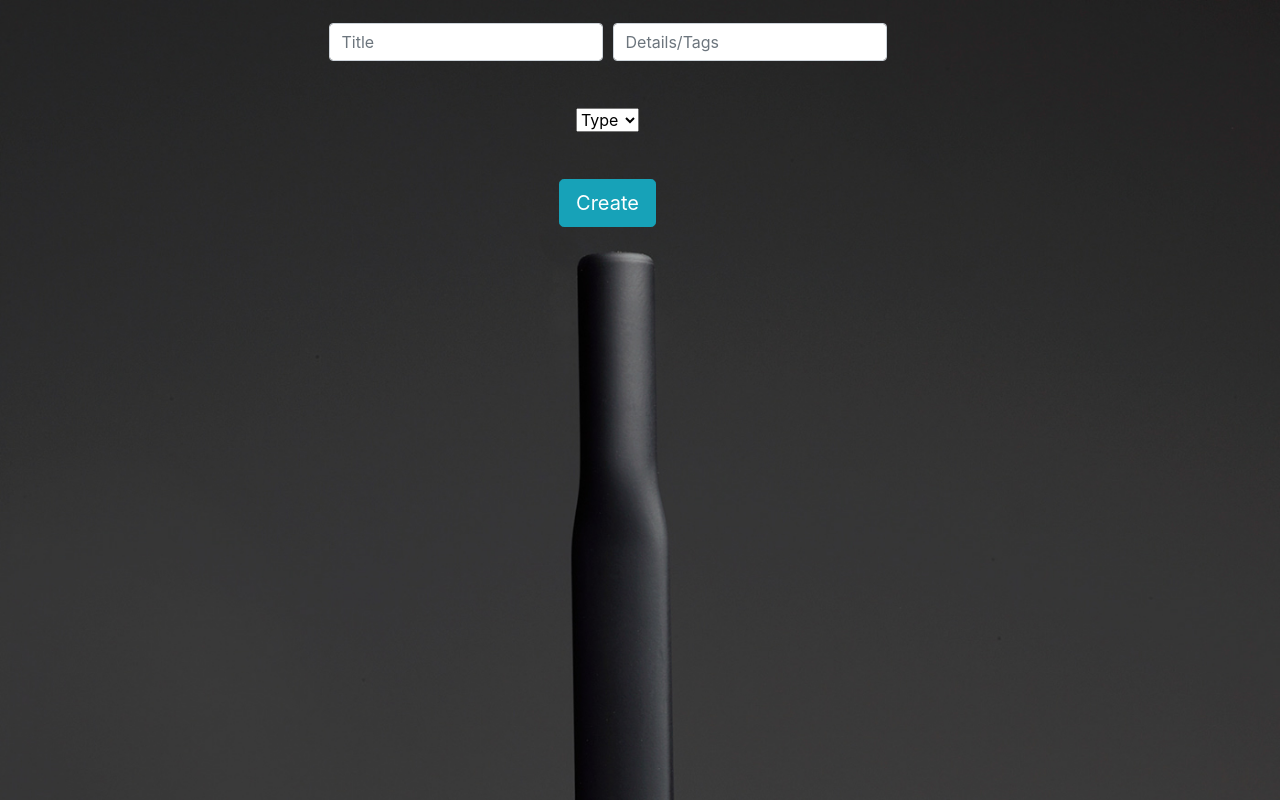
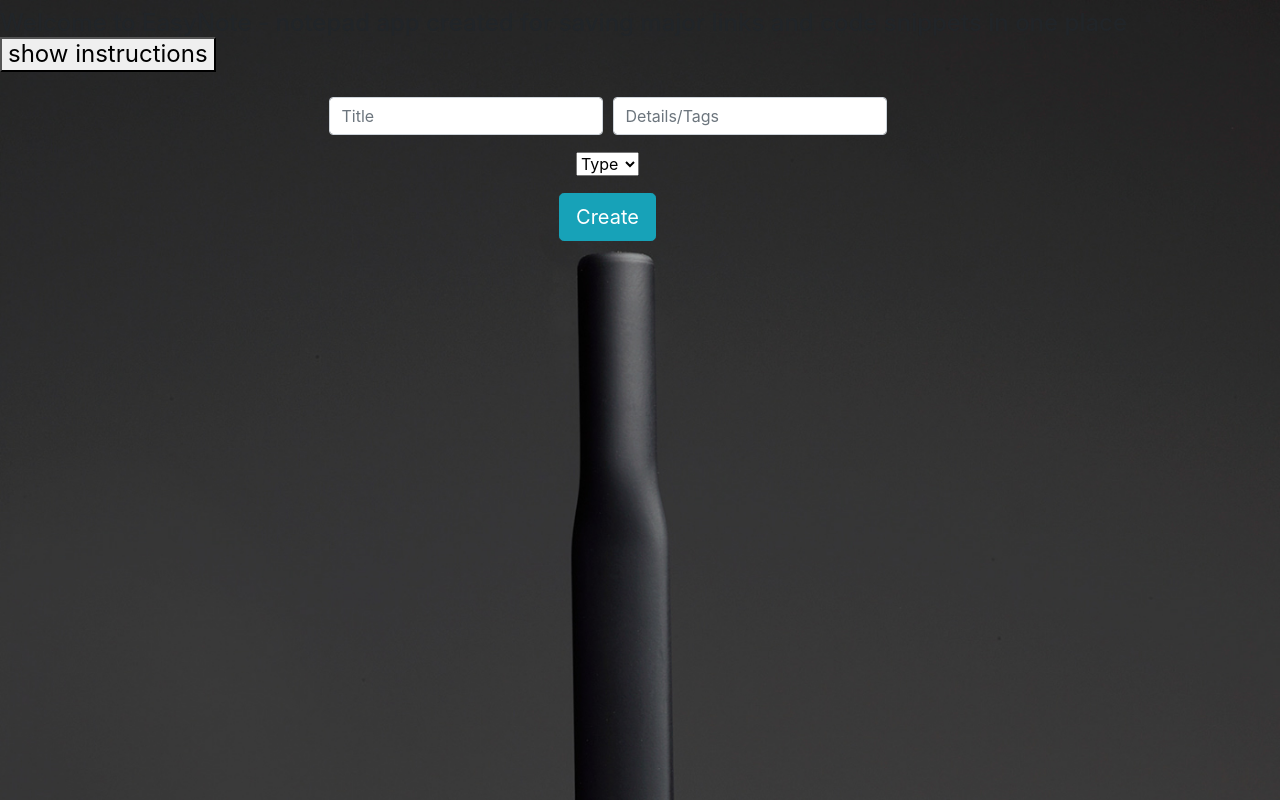
Before and after one commit to Leon131314/project_notepadV2, a React (Create React App) app: page / in a window 1280 px wide. Built offline with nearby package versions, Linux system fonts and the light colour scheme.

Commit message:
instructions

```diff
--- a/src/components/Main.js
+++ b/src/components/Main.js
@@ -6,8 +6,7 @@ import Col from 'react-bootstrap/Col';
 import 'bootstrap/dist/css/bootstrap.min.css';
 import Button from 'react-bootstrap/Button';
 import ButtonToolbar from 'react-bootstrap/ButtonToolbar';
-import {compare_arrows} from 'react-icons/md';
-
+import Welcome from "./WelcomeInfo";
 
 export default class Main extends React.Component {
     constructor(props) {
@@ -75,6 +74,7 @@ export default class Main extends React.Component {
         return (
             <div>
                 <div className = "Main">
+                        <Welcome />
                     <Form>
                         <Form.Row>
                             <Col>
--- a/src/components/Notes.js
+++ b/src/components/Notes.js
@@ -23,7 +23,7 @@ export default function notes(props) {
                                 <InputGroup.Prepend>
                                     <Button variant="outline-secondary">Open</Button>
                                 </InputGroup.Prepend>
-                                <FormControl aria-describedby="basic-addon1" />
+                                <FormControl aria-describedby="basic-addon1"/>
                             </InputGroup>
                         </div>
                     )
--- /dev/null
+++ b/src/components/WelcomeInfo.js
@@ -0,0 +1,40 @@
+import React from 'react';
+
+
+
+
+
+export default class WelcomeInfo extends React.Component {
+        constructor() {
+            super();
+            this.state = {
+                display: 'none',
+                instructions: 'show instructions'
+            }
+        }
+
+        showInfo(){
+            this.setState({
+                display: this.state.display === 'none' ? 'block' : 'none',
+                instructions: this.state.instructions === 'show instructions' ? 'hide instructions' : 'show instructions'
+            })
+        }
+
+
+        render() {
+            let showStyle = this.state;
+            let showInstructions = this.state.instructions
+        return (
+
+            <div className="Welcome">
+                <h4 className="Welcome-Note"> Welcome to EasyNote - notepad app created
+                    for saving major links and code snippets in one place
+                    <button onClick={this.showInfo.bind(this)}>{showInstructions}</button>
+                </h4>
+                <h5 className="Welcome-Info" style={showStyle}> In order to create new Note, enter Title and Details/Tag,
+                    chose Type of note and click Create button. When new box appears, enter your code or link.
+                    In order to remove Note, click Trash icon in upper right corner of Note</h5>
+            </div>
+        )
+    }
+}
```
Also changed, not shown: src/components/test 2.js (deleted).
